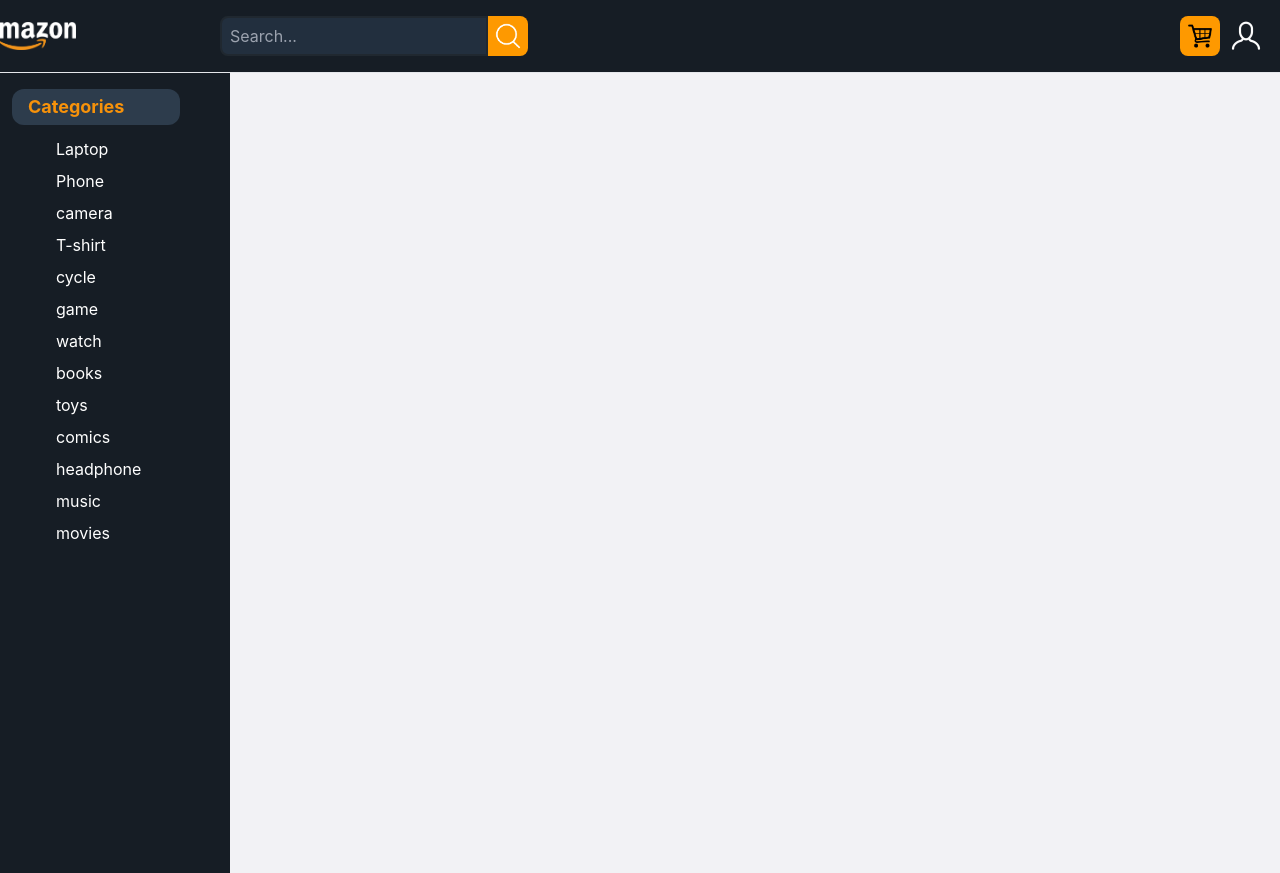
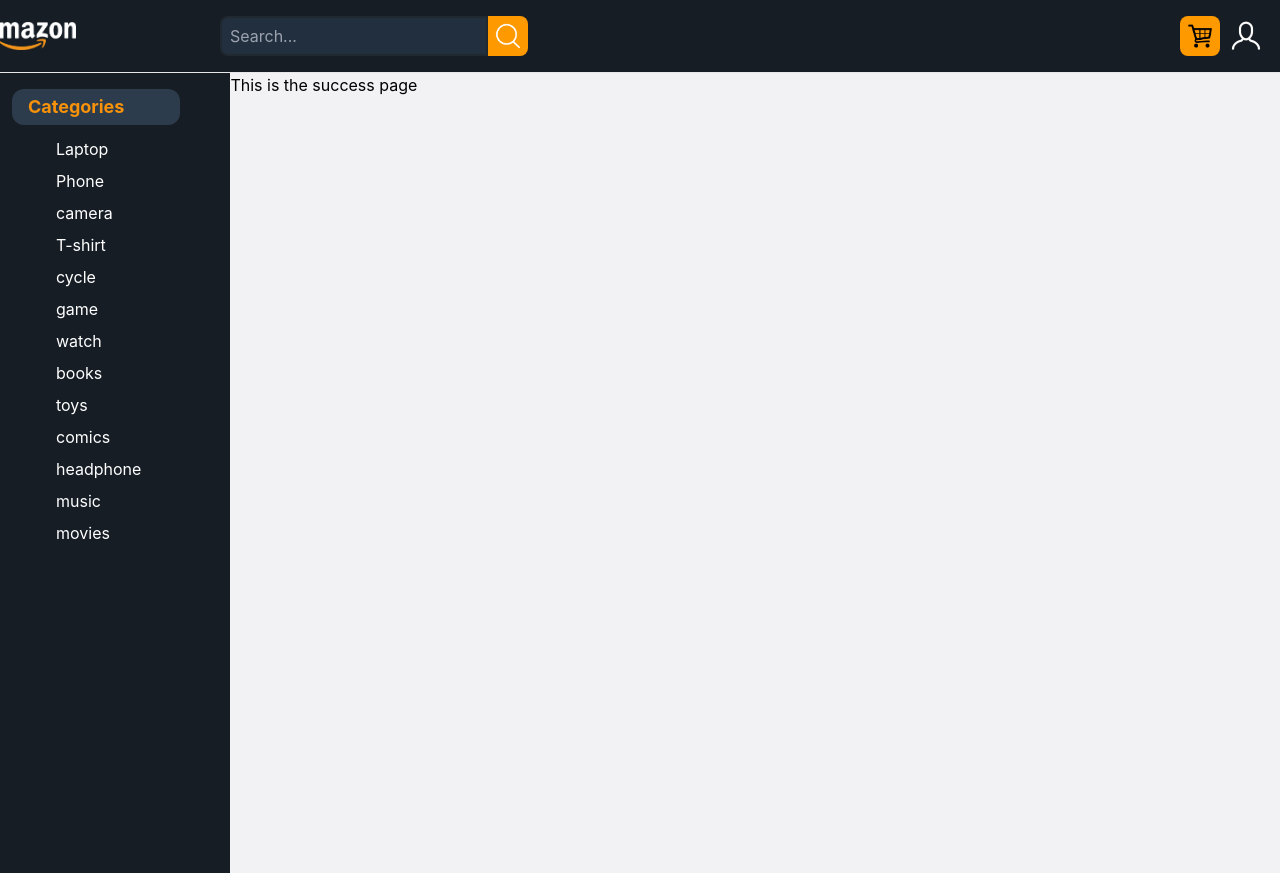
Before and after one commit to Zeyannaveed/mern, a React (Create React App) app: page /success in a window 1280 px wide. Built offline with nearby package versions, Linux system fonts and the light colour scheme.

Commit message:
pages add of the node js

```diff
--- a/src/App.js
+++ b/src/App.js
@@ -12,6 +12,8 @@ import Catagorypage from "./scenes/homepage/Catagorypage.jsx";
 import Item from "./scenes/homepage/Item.jsx"
 import Cartpage from "./scenes/homepage/Cartpage.jsx";
 import Checkout from "./scenes/homepage/Checkout.jsx";
+import Success from "./scenes/stripe/success.jsx";
+import Cancel from "./scenes/stripe/Cancel.jsx";
 
 function App() {
 
@@ -31,6 +33,8 @@ function App() {
   <Route path="/search" element={<Item />}/>
   <Route path="/cart" element={<Cartpage />}/>
   <Route path="/checkout" element={<Checkout />}/>
+  <Route path="/success" element={<Success />}/>
+  <Route path="/cancel" element={<Cancel />}/>
 </Routes>
 </div>
     </div>
--- /dev/null
+++ b/src/scenes/stripe/Cancel.jsx
@@ -0,0 +1,7 @@
+import React from 'react'
+
+export default function Cancel() {
+  return (
+    <div>Cancel</div>
+  )
+}
--- /dev/null
+++ b/src/scenes/stripe/Success.jsx
@@ -0,0 +1,7 @@
+import React from 'react'
+
+export default function Success() {
+  return (
+    <div>This is the success page</div>
+  )
+}
```
